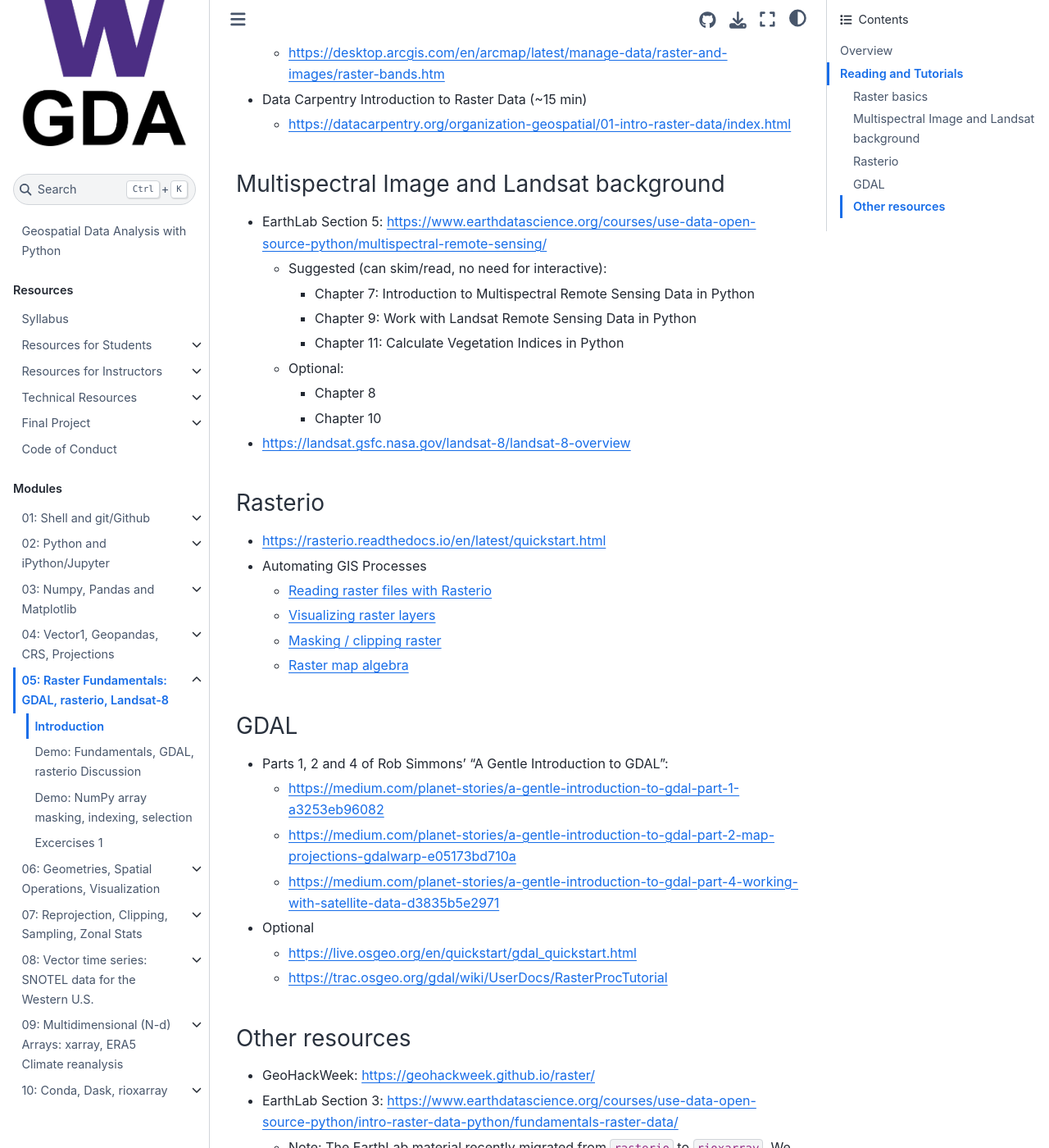
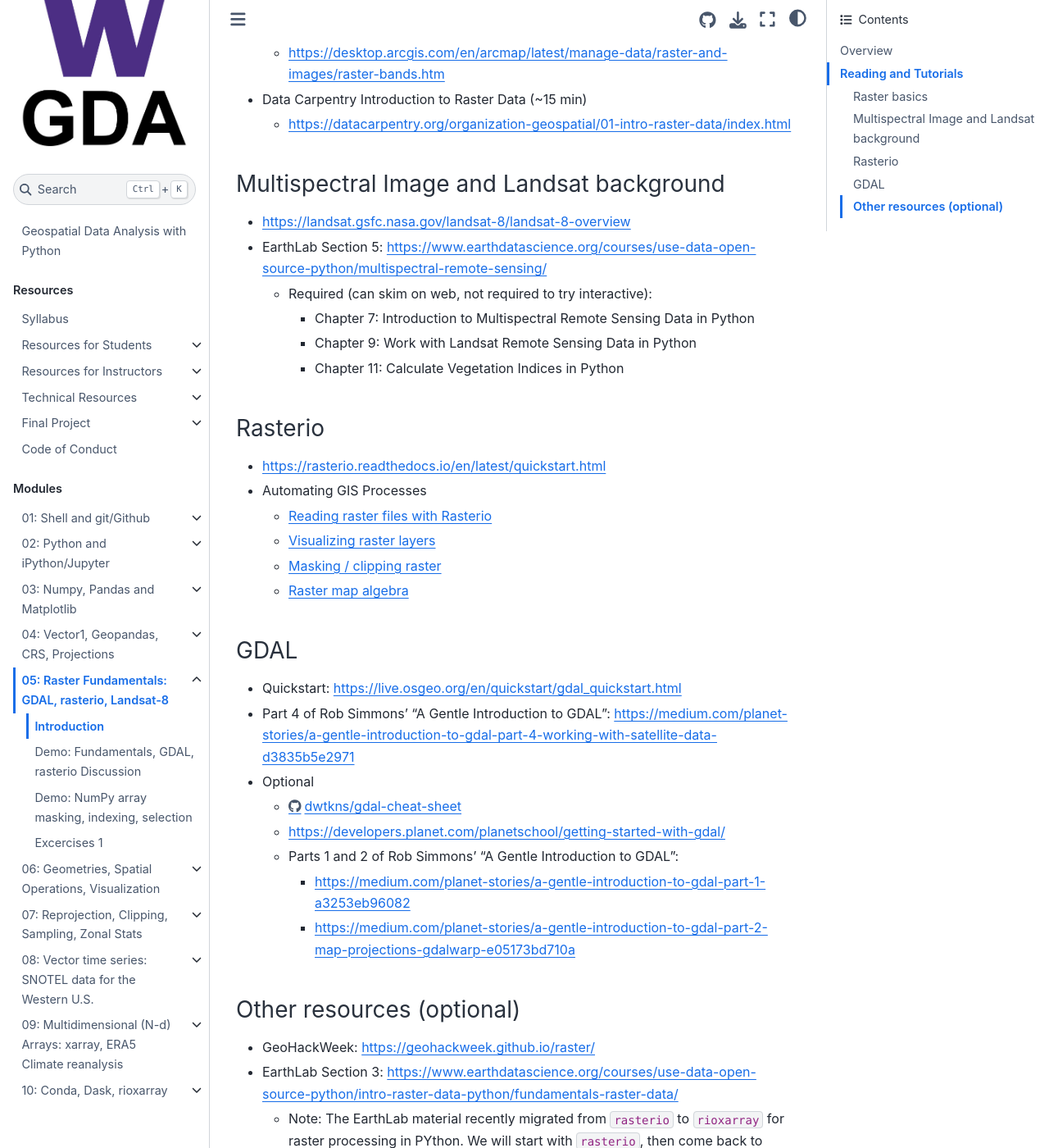
Before and after one commit to UW-GDA/jupyterbook, a Jupyter Book: the page built from book/modules/05_Raster1_GDAL_rasterio_LS8/05_Raster1_GDAL_rasterio_LS8_prep.md, in a window 1280 px wide and 1400 px high, scrolled down 780 px. Shown: the whole window at 82% size. Built offline with Jupyter Book 1.0.4 settings and Sphinx 7.4.7 and the Sphinx Book theme 1.1.4, drawn with Linux system fonts in a browser that asks for light colours; pages that are not in the unit, such as notebooks, are missing from menus.

Commit message:
Update 05_Raster1_GDAL_rasterio_LS8_prep.md

```diff
--- a/book/modules/05_Raster1_GDAL_rasterio_LS8/05_Raster1_GDAL_rasterio_LS8_prep.md
+++ b/book/modules/05_Raster1_GDAL_rasterio_LS8/05_Raster1_GDAL_rasterio_LS8_prep.md
@@ -19,34 +19,32 @@
     * https://datacarpentry.org/organization-geospatial/01-intro-raster-data/index.html
 
 ### Multispectral Image and Landsat background
+* https://landsat.gsfc.nasa.gov/landsat-8/landsat-8-overview
 * EarthLab Section 5: https://www.earthdatascience.org/courses/use-data-open-source-python/multispectral-remote-sensing/
-    * Suggested (can skim/read, no need for interactive):
+    * Required (can skim on web, not required to try interactive):
         * Chapter 7: Introduction to Multispectral Remote Sensing Data in Python
         * Chapter 9: Work with Landsat Remote Sensing Data in Python
         * Chapter 11: Calculate Vegetation Indices in Python
-    * Optional:
-        * Chapter 8
-        * Chapter 10
-* https://landsat.gsfc.nasa.gov/landsat-8/landsat-8-overview
 
 ### Rasterio
 * https://rasterio.readthedocs.io/en/latest/quickstart.html
 * Automating GIS Processes
-    * [Reading raster files with Rasterio](https://automating-gis-processes.github.io/site/notebooks/Raster/reading-raster.html)
-    * [Visualizing raster layers](https://automating-gis-processes.github.io/site/notebooks/Raster/plotting-raster.html)
-    * [Masking / clipping raster](https://automating-gis-processes.github.io/site/notebooks/Raster/clipping-raster.html)
-    * [Raster map algebra](https://automating-gis-processes.github.io/site/notebooks/Raster/raster-map-algebra.html)
+    * [Reading raster files with Rasterio](https://autogis-site.readthedocs.io/en/latest/notebooks/Raster/reading-raster.html)
+    * [Visualizing raster layers](https://autogis-site.readthedocs.io/en/latest/notebooks/Raster/plotting-raster.html)
+    * [Masking / clipping raster](https://autogis-site.readthedocs.io/en/latest/notebooks/Raster/clipping-raster.html)
+    * [Raster map algebra](https://autogis-site.readthedocs.io/en/latest/notebooks/Raster/raster-map-algebra.html)
 
 ### GDAL
-* Parts 1, 2 and 4 of Rob Simmons' "A Gentle Introduction to GDAL":
-    * https://medium.com/planet-stories/a-gentle-introduction-to-gdal-part-1-a3253eb96082
-    * https://medium.com/planet-stories/a-gentle-introduction-to-gdal-part-2-map-projections-gdalwarp-e05173bd710a
-    * https://medium.com/planet-stories/a-gentle-introduction-to-gdal-part-4-working-with-satellite-data-d3835b5e2971
+* Quickstart: https://live.osgeo.org/en/quickstart/gdal_quickstart.html
+* Part 4 of Rob Simmons' "A Gentle Introduction to GDAL": https://medium.com/planet-stories/a-gentle-introduction-to-gdal-part-4-working-with-satellite-data-d3835b5e2971
 * Optional
-    * https://live.osgeo.org/en/quickstart/gdal_quickstart.html
-    * https://trac.osgeo.org/gdal/wiki/UserDocs/RasterProcTutorial
+    * https://github.com/dwtkns/gdal-cheat-sheet#raster-operations
+    * https://developers.planet.com/planetschool/getting-started-with-gdal/
+    * Parts 1 and 2 of Rob Simmons' "A Gentle Introduction to GDAL":
+        * https://medium.com/planet-stories/a-gentle-introduction-to-gdal-part-1-a3253eb96082
+        * https://medium.com/planet-stories/a-gentle-introduction-to-gdal-part-2-map-projections-gdalwarp-e05173bd710a
 
-### Other resources
+### Other resources (optional)
 * GeoHackWeek: https://geohackweek.github.io/raster/
 * EarthLab Section 3: https://www.earthdatascience.org/courses/use-data-open-source-python/intro-raster-data-python/fundamentals-raster-data/
-    * Note: The EarthLab material recently migrated from `rasterio` to `rioxarray`. We will start with `rasterio`, then come back to `xarray` and `rioxarray` later in the quarter.
+    * Note: The EarthLab material recently migrated from `rasterio` to `rioxarray` for raster processing in PYthon. We will start with `rasterio`, then come back to `xarray` and `rioxarray` later in the quarter.
```
